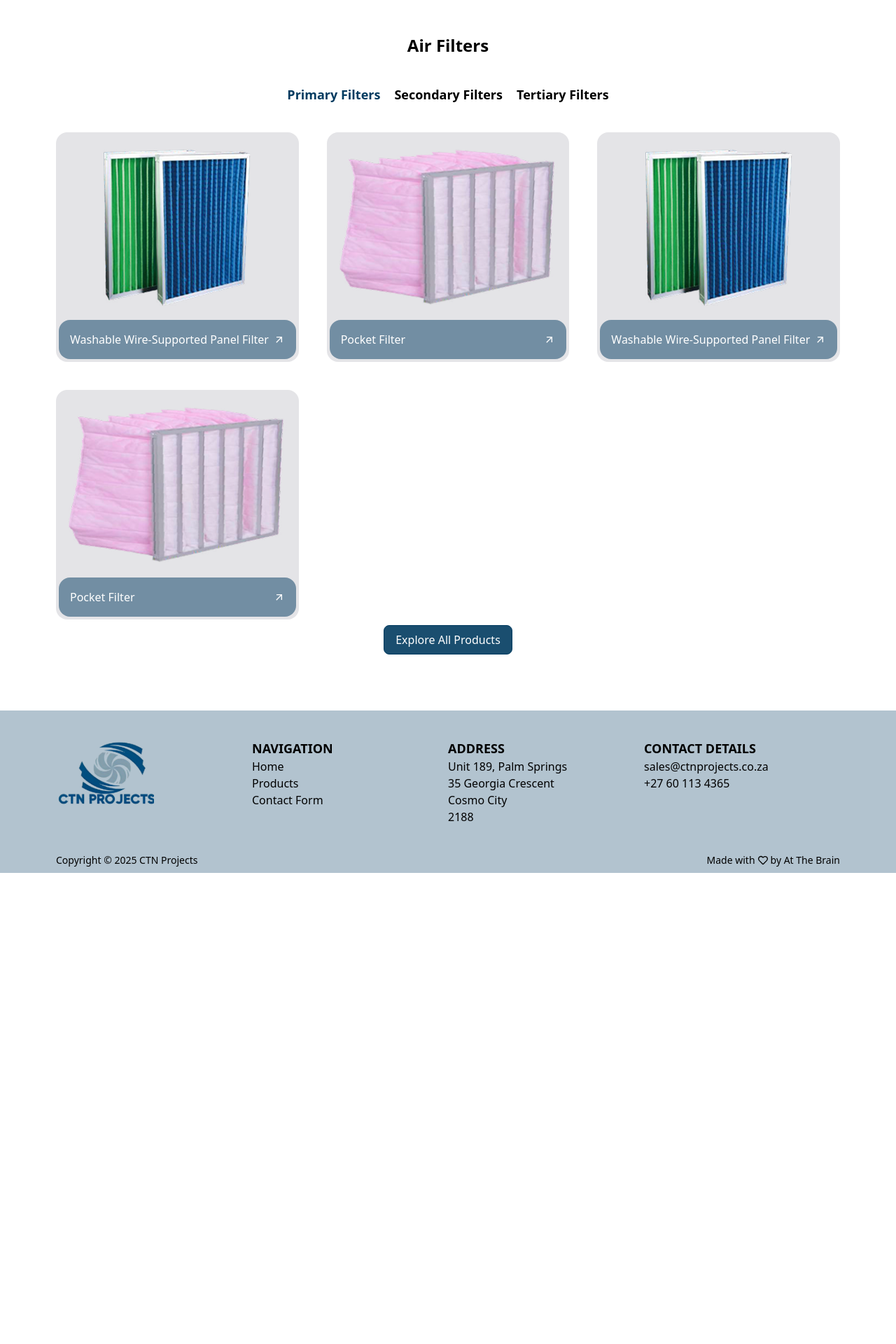
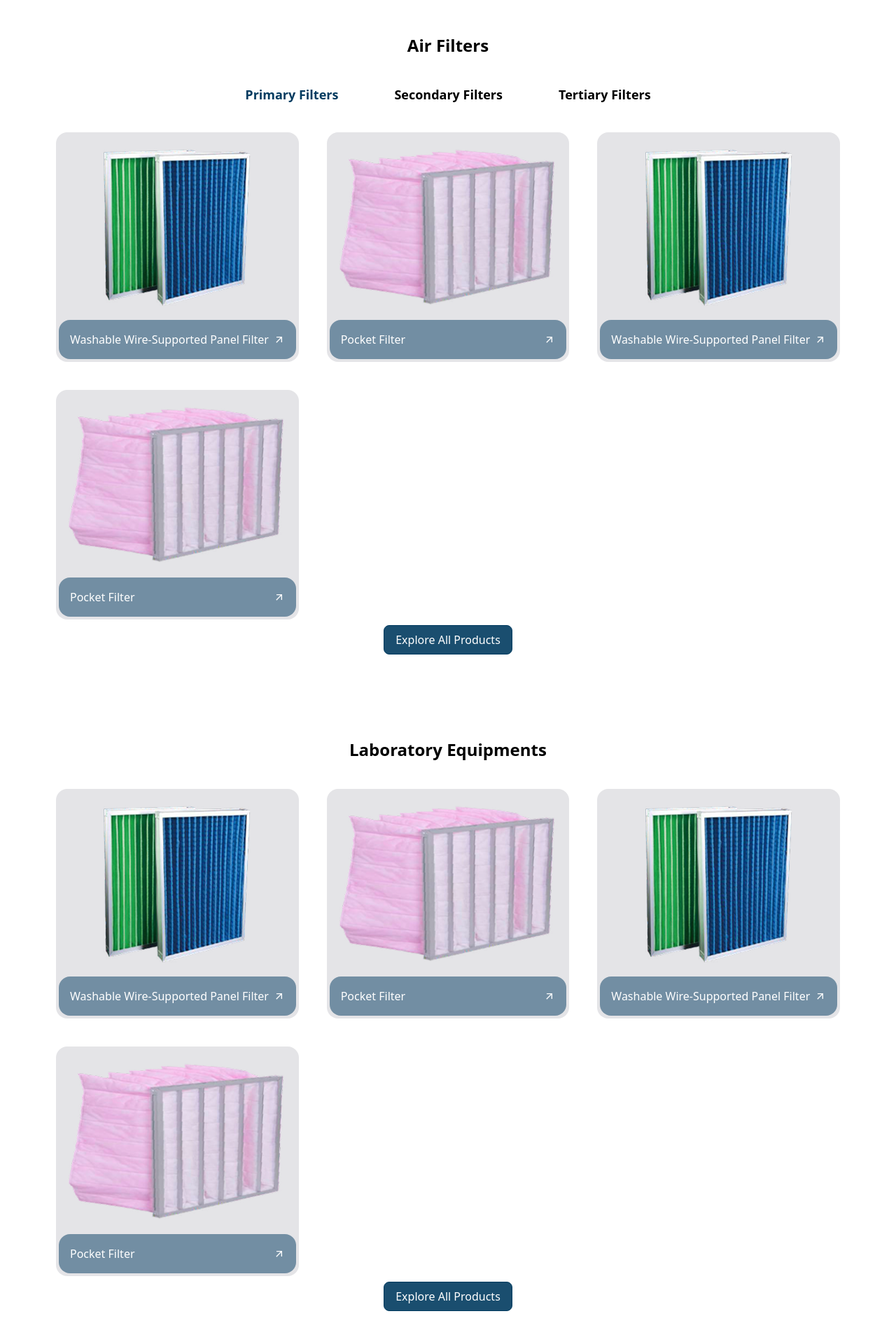
Before and after one commit to Bongani001/ctn-projects, a React (Vite) app: page / in a window 1280 px wide. Shown: the part 1780-3700 px from the top of the page at 70% size. Before the commit the page ends 3027 px from the top, so only its background shows below. Built offline with nearby package versions, Linux system fonts and the light colour scheme.

Commit message:
add lab equipment section

```diff
--- a/src/pages/homepage/Homepage.jsx
+++ b/src/pages/homepage/Homepage.jsx
@@ -3,6 +3,7 @@ import Header from "./pageSections/Header";
 import About from "./pageSections/About";
 import BestProducts from "./pageSections/BestProducts";
 import AirFilters from "./pageSections/AirFilters";
+import LabEquipment from "./pageSections/LabEquipment";
 
 const Homepage = () => {
   return (
@@ -11,6 +12,7 @@ const Homepage = () => {
       <About />
       <BestProducts />
       <AirFilters />
+      <LabEquipment />
     </>
   );
 };
--- a/src/pages/homepage/pageSections/AirFilters.jsx
+++ b/src/pages/homepage/pageSections/AirFilters.jsx
@@ -12,30 +12,33 @@ const AirFilters = () => {
         Air Filters
       </span>
 
-      <div className="flex justify-center gap-5 mb-10">
+      <div className="flex justify-center gap-20 mb-10">
         <span
           className={`font-semibold ${
-            airFiltersTab === "primaryAirFilters" &&
-            "text-primary !font-extrabold"
-          } text-lg hover:text-zinc-500 hover:cursor-pointer`}
+            airFiltersTab === "primaryAirFilters"
+              ? "text-primary !font-extrabold"
+              : "hover:text-zinc-500"
+          } text-lg hover:cursor-pointer`}
           onClick={() => setAirFiltersTab("primaryAirFilters")}
         >
           Primary Filters
         </span>
         <span
           className={`font-semibold ${
-            airFiltersTab === "secondaryAirFilters" &&
-            "text-primary !font-extrabold"
-          } text-lg hover:text-zinc-500 hover:cursor-pointer`}
+            airFiltersTab === "secondaryAirFilters"
+              ? "text-primary !font-extrabold"
+              : "hover:text-zinc-500"
+          } text-lg hover:cursor-pointer`}
           onClick={() => setAirFiltersTab("secondaryAirFilters")}
         >
           Secondary Filters
         </span>
         <span
           className={`font-semibold ${
-            airFiltersTab === "tertiaryAirFilters" &&
-            "text-primary !font-extrabold"
-          } text-lg hover:text-zinc-500 hover:cursor-pointer`}
+            airFiltersTab === "tertiaryAirFilters"
+              ? "text-primary !font-extrabold"
+              : "hover:text-zinc-500"
+          } text-lg hover:cursor-pointer`}
           onClick={() => setAirFiltersTab("tertiaryAirFilters")}
         >
           Tertiary Filters
--- /dev/null
+++ b/src/pages/homepage/pageSections/LabEquipment.jsx
@@ -0,0 +1,30 @@
+import React from "react";
+import { airFilters } from "/src/data";
+import ProductCard from "../../../components/ProductCard";
+import ExploreProductsButton from "../../../components/ExploreProductsButton";
+
+const LabEquipment = () => {
+  return (
+    <div className="px-20 my-30">
+      <span className="block text-2xl text-center font-extrabold pb-10">
+        Laboratory Equipments
+      </span>
+
+      <div className="grid grid-cols-3 gap-10">
+        {airFilters["primaryAirFilters"]?.map((airFilter) => (
+          <ProductCard
+            key={airFilter.id}
+            image={airFilter.image}
+            title={airFilter.title}
+          />
+        ))}
+      </div>
+
+      <div className="flex justify-center mt-2">
+        <ExploreProductsButton />
+      </div>
+    </div>
+  );
+};
+
+export default LabEquipment;
```
